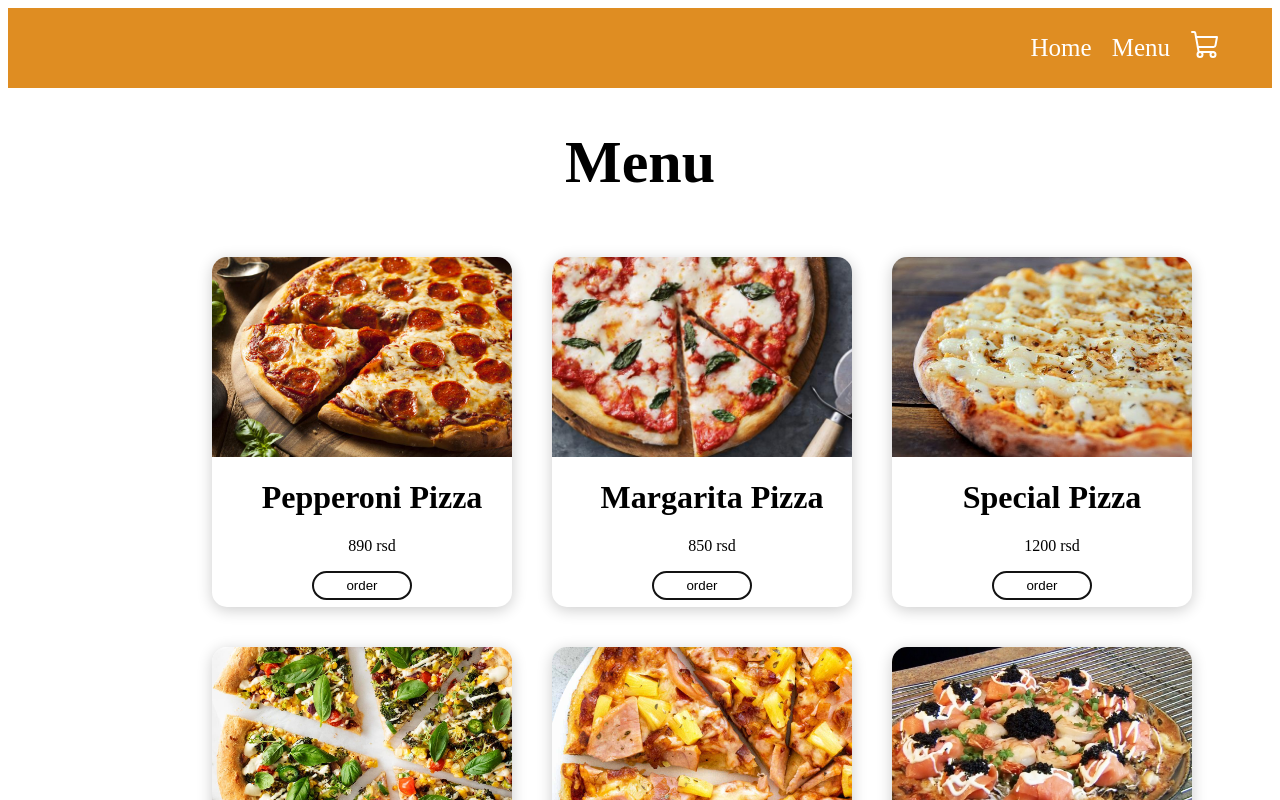
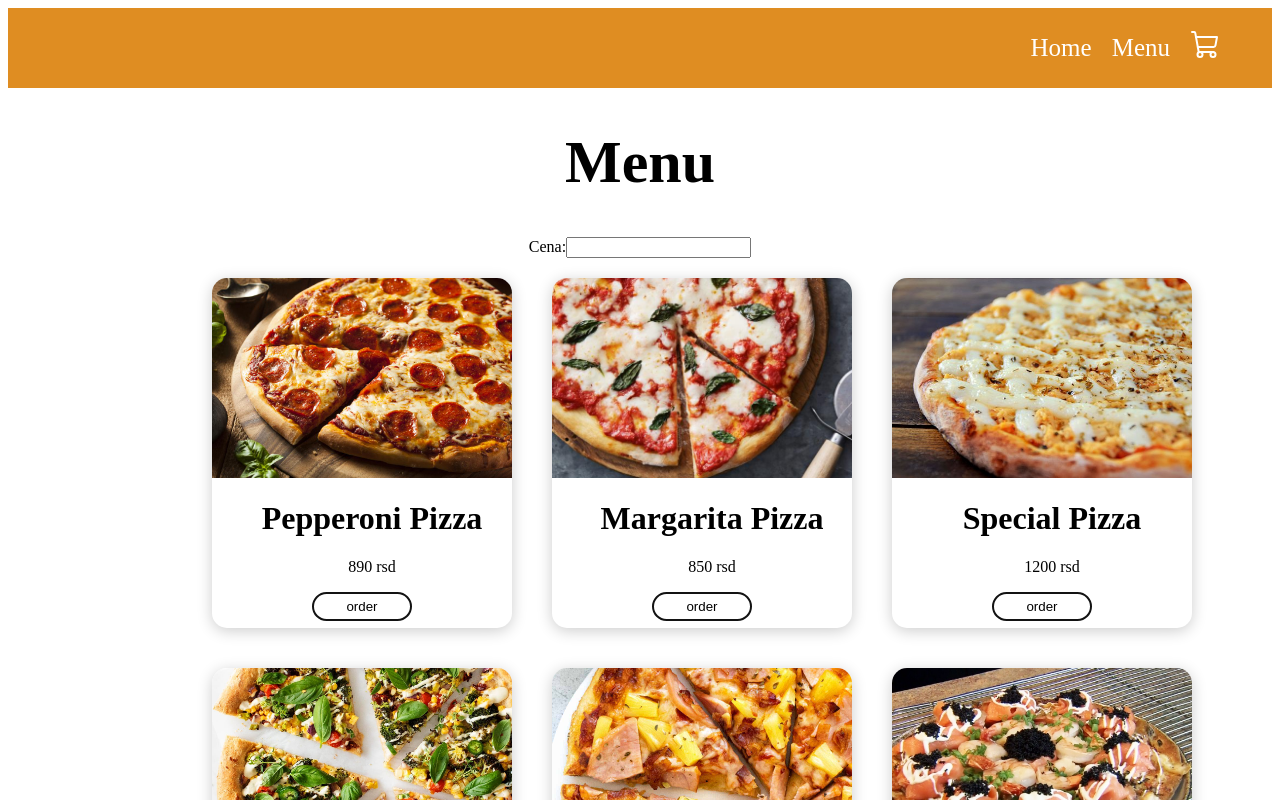
Before and after one commit to milica456/domaci3, a React (Create React App) app: page /menu in a window 1280 px wide. Shown: the top 800 px of the page. Built offline with nearby package versions, Linux system fonts and the light colour scheme.

Commit message:
filteri za pretragu

```diff
--- a/src/pages/menu/menu.jsx
+++ b/src/pages/menu/menu.jsx
@@ -1,23 +1,49 @@
-import React from 'react';
+import React, { useState } from 'react';
 import { PRODUCTS } from "../../products";
 import { Product } from "./product";
 import "./menu.css";
 
+// Pretraga proizvoda po ceni
 export const Menu = () => {
+  const [filters, setFilters] = useState({});
+
+  const handleFilterChange = (event) => {
+    const { name, value } = event.target;
+    setFilters((prevFilters) => ({ ...prevFilters, [name]: value }));
+  };
+
+  const applyFilters = (product) => {
+    const { price } = filters;
+
+    // Vraca proizvode sa istom ili manjom cenom
+    if (price && product.price > parseInt(price)) {
+      return false;
+    }
+
+
+    return true;
+  };
+
+  const filteredProducts = PRODUCTS.filter(applyFilters);
 
   return (
-
     <div className='menu'>
-      <h1 className='menuTitle'> Menu </h1>
-
-
+      <h1 className='menuTitle'>Menu</h1>
+      <div className='filters'>
+        <label htmlFor='price'>Cena:</label>
+        <input
+          type='number'
+          id='price'
+          name='price'
+          value={filters.price || ''}
+          onChange={handleFilterChange}
+        />
+      </div>
       <div className='products'>
-      {PRODUCTS.map((product) => (
-      <Product data={product}/>
-      ))}
-
+        {filteredProducts.map((product) => (
+          <Product key={product.id} data={product} />
+        ))}
       </div>
     </div>
-
   );
 };
```
